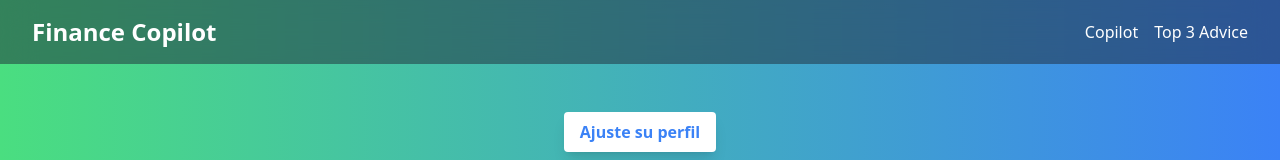
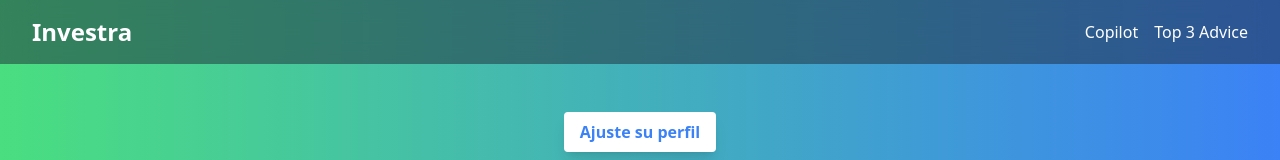
Before and after one commit to Yuli4n/Finance-Copilot-Demo, a React (Create React App) app: page /graphics in a window 1280 px wide. Shown: the top 160 px of the page. Built offline with nearby package versions, Linux system fonts and the light colour scheme; no server answers.

Commit message:
Update NavBar.js

```diff
--- a/src/components/NavBar.js
+++ b/src/components/NavBar.js
@@ -5,7 +5,7 @@ const NavBar = () => {
   return (
     <nav className="bg-gray-800 bg-opacity-50 backdrop-filter backdrop-blur-lg text-white py-4 px-8 flex justify-between items-center fixed top-0 left-0 w-full z-10">
       <div className="font-bold text-2xl">
-        Finance Copilot
+        Investra
       </div>
       <div className="flex space-x-4">
         <Link to="/" className="hover:text-gray-300 transition-colors duration-200">Copilot</Link>
```
